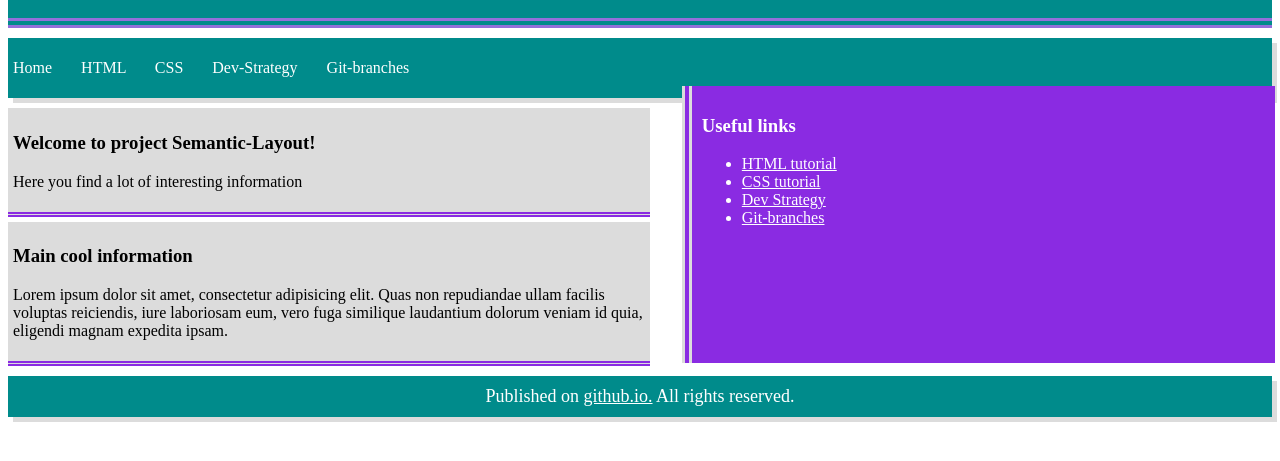
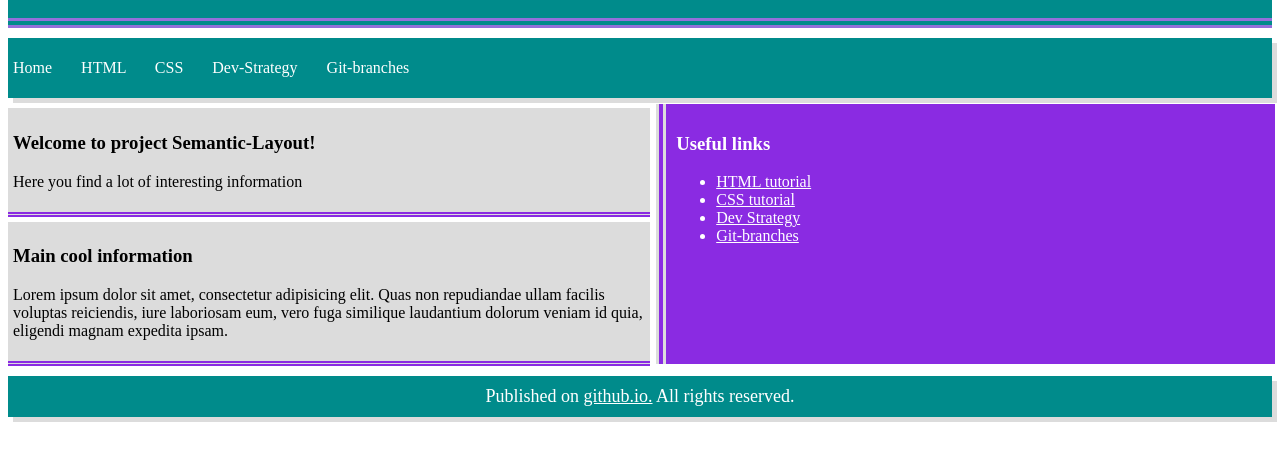
Before and after one commit to HazemBittar/semantic-layout, a plain HTML site: page index.html in a window 1280 px wide. Shown: the part 131-592 px from the top of the page. Drawn offline with Linux system fonts and the light colour scheme.

Commit message:
Fix bugs with style again

```diff
--- a/style.css
+++ b/style.css
@@ -37,16 +37,15 @@ article {
 }
 
 aside {
-  width: 44%;
+  width: 46%;
   padding: 10px;
-  padding-bottom: 120px;
+  padding-bottom: 103px;
   background-color: blueviolet;
   border-left: 10px double gainsboro;
   color: white;
   position: absolute;
-  top: 217px;
+  top: 235px;
   right: 5px;
-
 }
 
 a {
```
